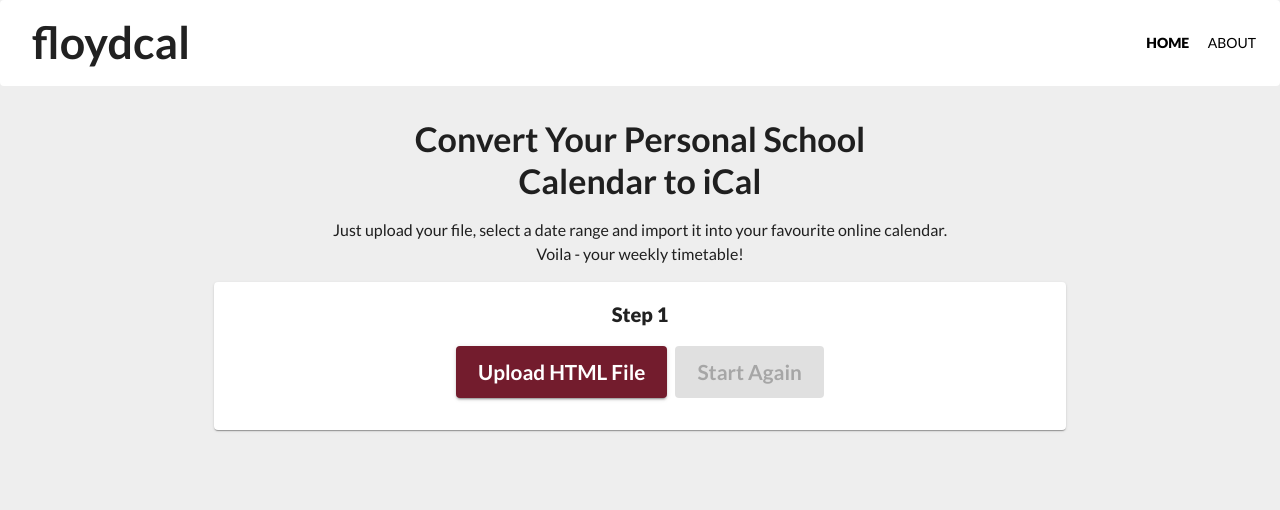
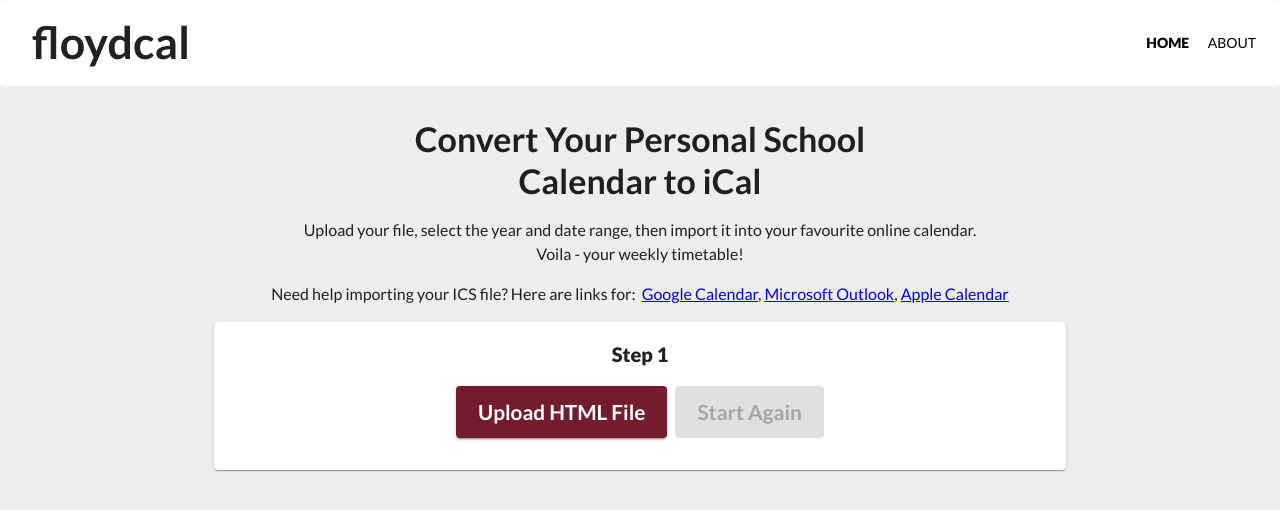
Before and after one commit to geoffhouse/floydcal, a Next.js app: page / in a window 1280 px wide. Shown: the top 510 px of the page. Built offline with nearby package versions, Linux system fonts and the light colour scheme; some icons are missing; what @mui/material-nextjs would draw is missing.

Commit message:
add links and year selection

```diff
--- /dev/null
+++ b/src/app/CalendarHelp.jsx
@@ -0,0 +1,27 @@
+import React from "react";
+import { Box } from "@mui/material";
+import Link from "next/link";
+
+const CalendarHelp = () => {
+    return (
+        <Box sx={{ marginBottom: "1rem" }}>
+            Need help importing your ICS file? Here are links for: &nbsp;
+            <Link target="_blank" href="https://support.google.com/calendar/answer/37118?hl=en">
+                Google Calendar
+            </Link>
+            ,&nbsp;
+            <Link
+                target="_blank"
+                href="https://support.microsoft.com/en-us/office/import-or-subscribe-to-a-calendar-in-outlook-com-or-outlook-on-the-web-cff1429c-5af6-41ec-a5b4-74f2c278e98c"
+            >
+                Microsoft Outlook
+            </Link>
+            ,&nbsp;
+            <Link target="_blank" href="https://www.lifewire.com/how-to-import-ics-calendar-files-in-ical-1172177">
+                Apple Calendar
+            </Link>
+        </Box>
+    );
+};
+
+export default CalendarHelp;
--- a/src/app/FileUpload.jsx
+++ b/src/app/FileUpload.jsx
@@ -86,7 +86,7 @@ const FileUpload = ({ onFileChange }) => {
             />
             {isValid === true && (
                 <Alert icon={<CheckIcon fontSize="inherit" />} severity="success">
-                    Timetable loaded for {fileDetails.name}, registration group {fileDetails.registrationGroup}
+                    Timetable loaded ok
                 </Alert>
             )}
             {isValid === false && (
--- a/src/app/PageHome.jsx
+++ b/src/app/PageHome.jsx
@@ -4,14 +4,26 @@ import { Stack, Typography, Box, Alert } from "@mui/material";
 import FileUpload from "./FileUpload";
 import Step from "./Step";
 import DateSelect from "./DateSelect";
+import YearSelect from "./YearSelect";
 import WarningAmberIcon from "@mui/icons-material/WarningAmber";
+import CalendarHelp from "./CalendarHelp";
 
 const PageHome = ({ termData, sessionData }) => {
     const [timetableFile, setTimetableFile] = React.useState();
+    const [year, setYear] = React.useState();
 
     const handleFileChange = (file) => {
         setTimetableFile(file);
     };
+
+    const handleYearSelect = (year) => {
+        setYear(year);
+        // replace registrationGroup
+        const form = timetableFile.registrationGroup.slice(-1);
+        setTimetableFile({ ...timetableFile, yearGroup: year.toString(), registrationGroup: `${year}${form}` });
+    };
+
+    console.log(timetableFile);
 
     return (
         <Stack>
@@ -44,15 +56,23 @@ const PageHome = ({ termData, sessionData }) => {
                     padding: "1rem",
                 }}
             >
-                Just upload your file, select a date range and import it into your favourite online calendar. <br />
+                Upload your file, select the year and date range, then import it into your favourite online calendar.
+                <br />
                 Voila - your weekly timetable!
             </Typography>
+            <CalendarHelp />
             <Step index={1}>
                 <FileUpload onFileChange={handleFileChange} />
             </Step>
 
             {timetableFile && (
                 <Step index={2}>
+                    <YearSelect timetableFile={timetableFile} onYearSelect={handleYearSelect} />
+                </Step>
+            )}
+
+            {timetableFile && year && (
+                <Step index={3}>
                     <DateSelect timetableFile={timetableFile} termData={termData} sessionData={sessionData} />
                 </Step>
             )}
--- /dev/null
+++ b/src/app/YearSelect.jsx
@@ -0,0 +1,78 @@
+"use client";
+import React from "react";
+import { Grid, Typography, TextField, Select, MenuItem, Stack, Button, Box } from "@mui/material";
+
+const YearSelect = ({ timetableFile, onYearSelect }) => {
+    const [year, setYear] = React.useState(timetableFile.yearGroup);
+
+    const handleYearChange = (e) => {
+        setYear(e.target.value);
+    };
+
+    const handleConfirm = () => {
+        onYearSelect(year);
+    };
+
+    return (
+        <Stack gap={2}>
+            <Typography variant="body1">
+                Please confirm student details are correct - especially the year group as this can affect term start and
+                end dates
+            </Typography>
+            <Grid container noValidate spacing={3}>
+                <Grid
+                    size={{ xs: 12, md: 4 }}
+                    sx={{
+                        display: "flex",
+                        alignItems: "center",
+                        justifyContent: "center",
+                        fontWeight: 700,
+                    }}
+                >
+                    <Typography variant="subtitle1">Student name</Typography>
+                </Grid>
+                <Grid size={{ xs: 12, md: 8 }} sx={{ textAlign: "left" }}>
+                    <TextField value={timetableFile.name} variant="outlined" disabled sx={{ width: "24rem" }} />
+                </Grid>
+                <Grid
+                    size={{ xs: 12, md: 4 }}
+                    sx={{
+                        display: "flex",
+                        alignItems: "center",
+                        justifyContent: "center",
+                        fontWeight: 700,
+                    }}
+                >
+                    <Typography variant="subtitle1">Year group</Typography>
+                </Grid>
+                <Grid size={{ xs: 12, md: 8 }} sx={{ textAlign: "left" }}>
+                    <Select value={year} sx={{ width: "24rem" }} onChange={handleYearChange}>
+                        <MenuItem value={7}>Year 7</MenuItem>
+                        <MenuItem value={8}>Year 8</MenuItem>
+                        <MenuItem value={9}>Year 9</MenuItem>
+                        <MenuItem value={10}>Year 10</MenuItem>
+                        <MenuItem value={11}>Year 11</MenuItem>
+                        <MenuItem value={12}>Year 12</MenuItem>
+                        <MenuItem value={13}>Year 13</MenuItem>
+                    </Select>
+                </Grid>
+            </Grid>
+            <Box>
+                <Button
+                    variant="contained"
+                    size="large"
+                    sx={{
+                        textTransform: "none",
+                        fontSize: "1.3rem",
+                        fontWeight: 700,
+                    }}
+                    onClick={handleConfirm}
+                >
+                    Confirm
+                </Button>
+            </Box>
+        </Stack>
+    );
+};
+
+export default YearSelect;
```
